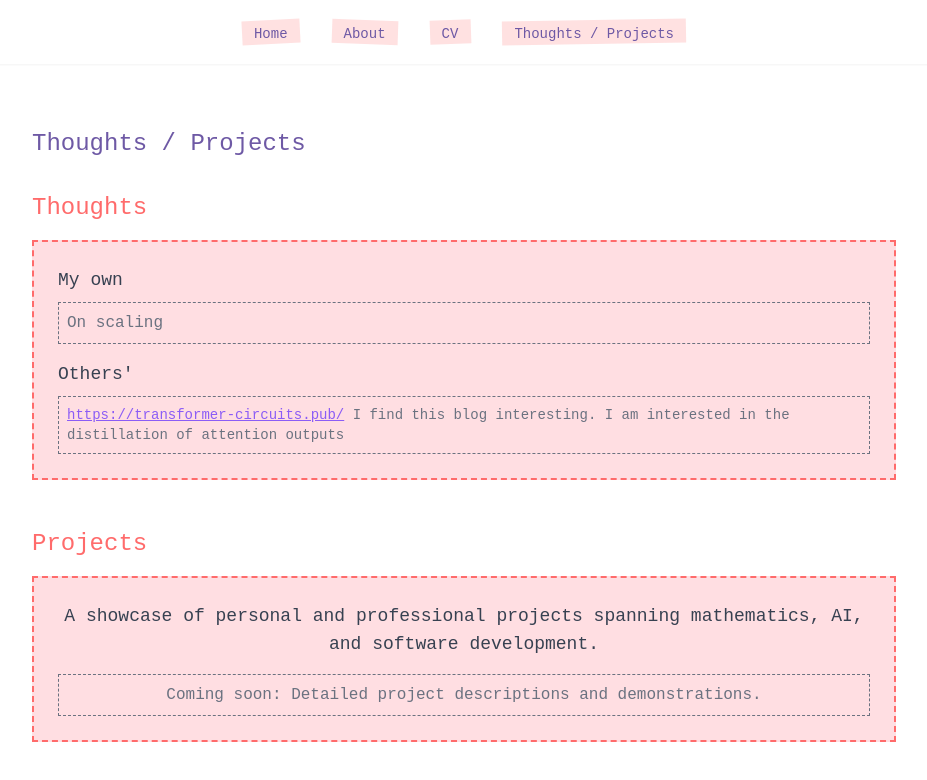
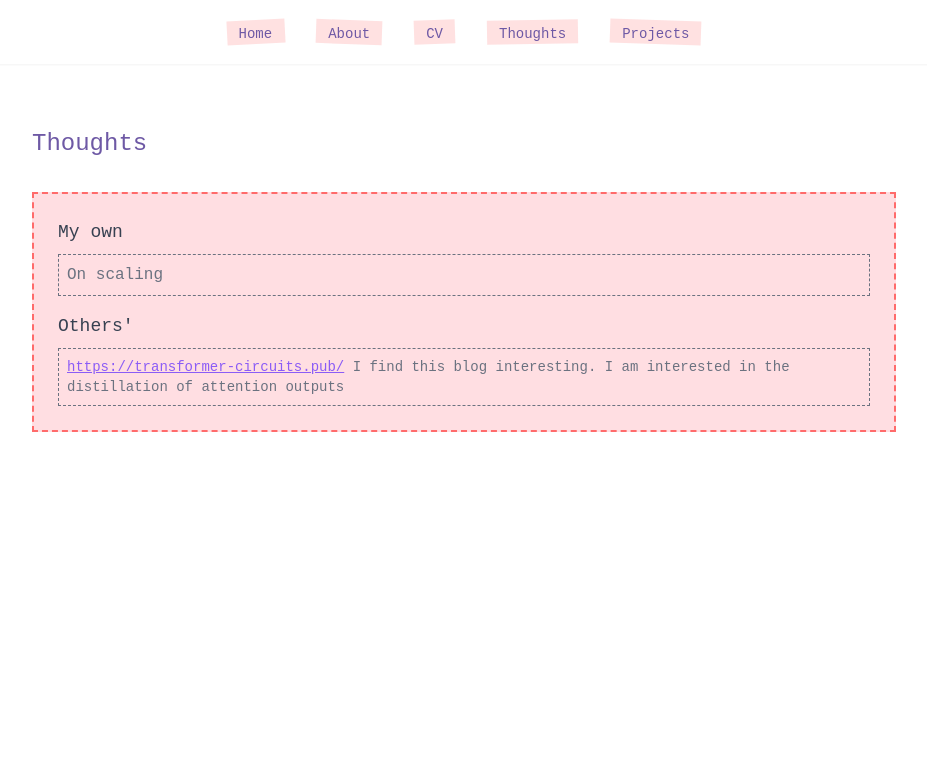
Before and after one commit to victoria-klein/victoria-klein.github.io, a React (Vite) app: page /thoughts in a window 1280 px wide. Shown: the top 780 px of the page, without its empty margins (176-1103 px from the left). Built offline with nearby package versions, Linux system fonts and the light colour scheme.

Commit message:
Split Thoughts and Projects pages
Refactor the Thoughts and Projects page into two separate pages.

```diff
--- a/src/App.tsx
+++ b/src/App.tsx
@@ -1,3 +1,4 @@
+
 import { Toaster } from "@/components/ui/toaster";
 import { Toaster as Sonner } from "@/components/ui/sonner";
 import { TooltipProvider } from "@/components/ui/tooltip";
@@ -6,7 +7,8 @@ import { BrowserRouter, Routes, Route, useLocation } from "react-router-dom";
 import Navigation from "./components/Navigation";
 import Index from "./pages/Index";
 import NotFound from "./pages/NotFound";
-import ThoughtsAndProjects from "./pages/ThoughtsAndProjects";
+import Thoughts from "./pages/Thoughts";
+import Projects from "./pages/Projects";
 import CV from "./pages/CV";
 
 const queryClient = new QueryClient();
@@ -21,7 +23,8 @@ const AppContent = () => {
         <Route path="/" element={<Index />} />
         <Route path="/about" element={<div className="min-h-screen pt-16 font-courier">About Page Coming Soon</div>} />
         <Route path="/cv" element={<CV />} />
-        <Route path="/thoughts" element={<ThoughtsAndProjects />} />
+        <Route path="/thoughts" element={<Thoughts />} />
+        <Route path="/projects" element={<Projects />} />
         <Route path="*" element={<NotFound />} />
       </Routes>
     </div>
--- a/src/components/Navigation.tsx
+++ b/src/components/Navigation.tsx
@@ -10,7 +10,8 @@ const Navigation = () => {
     { path: '/', label: 'Home', rotation: '-3deg' },
     { path: '/about', label: 'About', rotation: '2deg' },
     { path: '/cv', label: 'CV', rotation: '-2deg' },
-    { path: '/thoughts', label: 'Thoughts /\nProjects', rotation: '-1deg' },
+    { path: '/thoughts', label: 'Thoughts', rotation: '-1deg' },
+    { path: '/projects', label: 'Projects', rotation: '2deg' },
   ];
 
   return (
--- a/src/pages/Index.tsx
+++ b/src/pages/Index.tsx
@@ -29,8 +29,12 @@ const Index = () => {
     rotation: '-2deg'
   }, {
     path: '/thoughts',
-    label: 'Thoughts /\nProjects',
+    label: 'Thoughts',
     rotation: '-1deg'
+  }, {
+    path: '/projects',
+    label: 'Projects',
+    rotation: '2deg'
   }];
 
   return <div className="min-h-screen pt-16 bg-white relative">
@@ -69,16 +73,25 @@ const Index = () => {
                 </Avatar>
               </div>
             </div>
-            {links.map((link, index) => <div key={link.path} className="absolute" style={{
-            top: `${index * 50 + 80}px`,
-            left: '300px',
-            transform: `rotate(${link.rotation})`,
-            zIndex: 30
-          }}>
-                <Link to={link.path} className="inline-block font-courier text-2xl text-primary hover:text-secondary transition-colors whitespace-pre-line leading-tight px-0 py-0 mx-[12px] my-[50px]">
+            {links.map((link, index) => (
+              <div
+                key={link.path}
+                className="absolute"
+                style={{
+                  top: `${index * 50 + 80}px`,
+                  left: '300px',
+                  transform: `rotate(${link.rotation})`,
+                  zIndex: 30
+                }}
+              >
+                <Link
+                  to={link.path}
+                  className="inline-block font-courier text-2xl text-primary hover:text-secondary transition-colors whitespace-pre-line leading-tight px-0 py-0 mx-[12px] my-[50px]"
+                >
                   {link.label}
                 </Link>
-              </div>)}
+              </div>
+            ))}
           </div>
         </motion.div>
       </div>
--- /dev/null
+++ b/src/pages/Projects.tsx
@@ -0,0 +1,33 @@
+
+import React from 'react';
+import { motion } from "framer-motion";
+
+const Projects = () => {
+  return (
+    <div className="min-h-screen pt-16 bg-white relative">
+      <div className="max-w-4xl mx-auto px-4 py-16">
+        <motion.div
+          initial={{ opacity: 0, y: 20 }}
+          animate={{ opacity: 1, y: 0 }}
+          transition={{ duration: 0.8 }}
+          className="text-center"
+        >
+          <h1 className="font-courier text-4xl text-primary mb-8 text-left md:text-2xl">
+            Projects
+          </h1>
+
+          <div className="bg-[#FFDEE2] border-2 border-dashed border-[#FF6B6B] p-6 rounded-none">
+            <p className="font-courier text-lg text-gray-700">
+              A showcase of personal and professional projects spanning mathematics, AI, and software development.
+            </p>
+            <p className="font-courier text-md text-gray-500 mt-4 border border-dashed border-gray-500 p-2">
+              Coming soon: Detailed project descriptions and demonstrations.
+            </p>
+          </div>
+        </motion.div>
+      </div>
+    </div>
+  );
+};
+
+export default Projects;
--- /dev/null
+++ b/src/pages/Thoughts.tsx
@@ -0,0 +1,45 @@
+
+import React from 'react';
+import { motion } from "framer-motion";
+
+const Thoughts = () => {
+  return (
+    <div className="min-h-screen pt-16 bg-white relative">
+      <div className="max-w-4xl mx-auto px-4 py-16">
+        <motion.div
+          initial={{ opacity: 0, y: 20 }}
+          animate={{ opacity: 1, y: 0 }}
+          transition={{ duration: 0.8 }}
+          className="text-center"
+        >
+          <h1 className="font-courier text-4xl text-primary mb-8 text-left md:text-2xl">
+            Thoughts
+          </h1>
+
+          <div className="bg-[#FFDEE2] border-2 border-dashed border-[#FF6B6B] p-6 rounded-none space-y-4">
+            <div>
+              <p className="font-courier text-lg text-gray-700 text-left font-normal">My own</p>
+              <p className="font-courier text-md text-gray-500 mt-2 text-left border border-dashed border-gray-500 p-2">On scaling</p>
+            </div>
+            <div>
+              <p className="font-courier text-lg text-gray-700 text-left font-normal">Others'</p>
+              <p className="font-courier text-md text-gray-500 mt-2 text-left border border-dashed border-gray-500 p-2 text-sm">
+                <a
+                  href="https://transformer-circuits.pub/"
+                  className="underline text-[#8B5CF6] hover:text-[#8B5CF6] transition-colors"
+                  target="_blank"
+                  rel="noopener noreferrer"
+                >
+                  https://transformer-circuits.pub/
+                </a>
+                {" "}I find this blog interesting. I am interested in the distillation of attention outputs
+              </p>
+            </div>
+          </div>
+        </motion.div>
+      </div>
+    </div>
+  );
+};
+
+export default Thoughts;
--- a/src/pages/ThoughtsAndProjects.tsx
+++ /dev/null
@@ -1,61 +0,0 @@
-import React from 'react';
-import { motion } from "framer-motion";
-
-const ThoughtsAndProjects = () => {
-  return <div className="min-h-screen pt-16 bg-white relative">
-      <div className="max-w-4xl mx-auto px-4 py-16">
-        <motion.div initial={{
-        opacity: 0,
-        y: 20
-      }} animate={{
-        opacity: 1,
-        y: 0
-      }} transition={{
-        duration: 0.8
-      }} className="text-center">
-          <h1 className="font-courier text-4xl text-primary mb-8 text-left md:text-2xl">
-            Thoughts /
-            Projects
-          </h1>
-
-          <section className="mb-12">
-            <h2 className="font-courier text-2xl text-secondary mb-4 text-left">Thoughts</h2>
-            <div className="bg-[#FFDEE2] border-2 border-dashed border-[#FF6B6B] p-6 rounded-none space-y-4">
-              <div>
-                <p className="font-courier text-lg text-gray-700 text-left font-normal">My own</p>
-                <p className="font-courier text-md text-gray-500 mt-2 text-left border border-dashed border-gray-500 p-2">On scaling</p>
-              </div>
-              <div>
-                <p className="font-courier text-lg text-gray-700 text-left font-normal">Others'</p>
-                <p className="font-courier text-md text-gray-500 mt-2 text-left border border-dashed border-gray-500 p-2 text-sm">
-                  <a
-                    href="https://transformer-circuits.pub/"
-                    className="underline text-[#8B5CF6] hover:text-[#8B5CF6] transition-colors"
-                    target="_blank"
-                    rel="noopener noreferrer"
-                  >
-                    https://transformer-circuits.pub/
-                  </a>
-                  {" "}I find this blog interesting. I am interested in the distillation of attention outputs
-                </p>
-              </div>
-            </div>
-          </section>
-
-          <section>
-            <h2 className="font-courier text-2xl text-secondary mb-4 text-left">Projects</h2>
-            <div className="bg-[#FFDEE2] border-2 border-dashed border-[#FF6B6B] p-6 rounded-none">
-              <p className="font-courier text-lg text-gray-700">
-                A showcase of personal and professional projects spanning mathematics, AI, and software development.
-              </p>
-              <p className="font-courier text-md text-gray-500 mt-4 border border-dashed border-gray-500 p-2">
-                Coming soon: Detailed project descriptions and demonstrations.
-              </p>
-            </div>
-          </section>
-        </motion.div>
-      </div>
-    </div>;
-};
-
-export default ThoughtsAndProjects;
```
